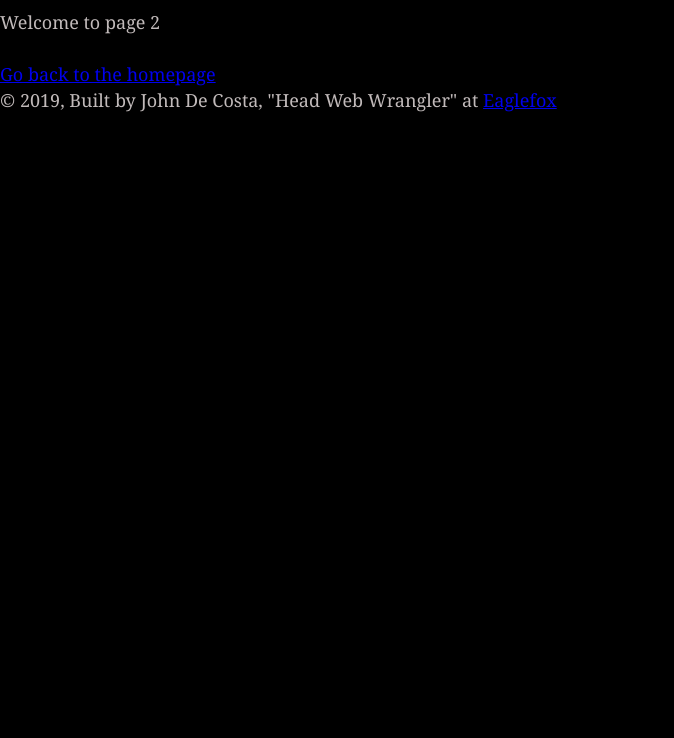
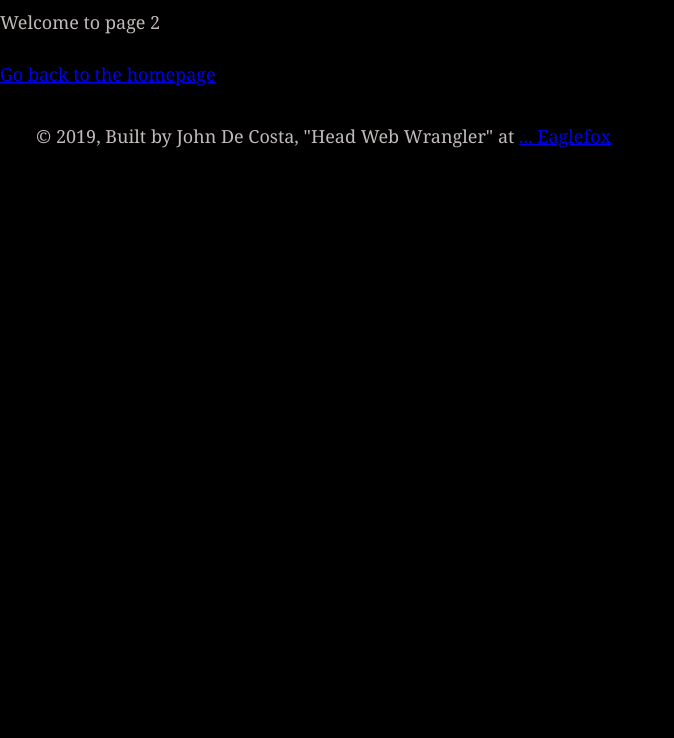
Before and after one commit to thefoxboxman/jenelle-photo-a-day-2019, a Gatsby site: page /page-2 in a window 1280 px wide. Shown: the part 62-800 px from the top of the page, without its empty margins (0-674 px from the left). Built offline with nearby package versions, Linux system fonts and the light colour scheme; Gatsby itself is replaced by a stand-in of ours.

Commit message:
Fixed footer css and layout. Set ul margin left to 0; to center image correctly

```diff
--- a/src/components/layout.css
+++ b/src/components/layout.css
@@ -19,6 +19,10 @@ nav,
 section,
 summary {
   display: block;
+}
+
+footer{
+	margin: 2rem;
 }
 audio,
 canvas,
@@ -43,7 +47,9 @@ a {
 }
 a:active,
 a:hover {
-  outline-width: 0;
+	outline-width: 0;
+	font-size: 1.25rem;
+
 }
 abbr[title] {
   border-bottom: none;
@@ -332,7 +338,7 @@ hgroup {
   margin-bottom: 1.45rem;
 }
 ul {
-  margin-left: 1.45rem;
+  margin-left: 0;
   margin-right: 0;
   margin-top: 0;
   padding-bottom: 0;
--- a/src/components/layout.js
+++ b/src/components/layout.js
@@ -26,7 +26,7 @@ const Layout = ({ children }) => (
           <footer>
             © {new Date().getFullYear()}, Built by John De Costa,  "Head Web Wrangler" at
             {` `}
-            <a href="https://eaglefox-site.netlify.com">Eaglefox</a>
+            <a href="https://eaglefox-site.netlify.com">... Eaglefox</a>
           </footer>
         </div>
       </>
```
